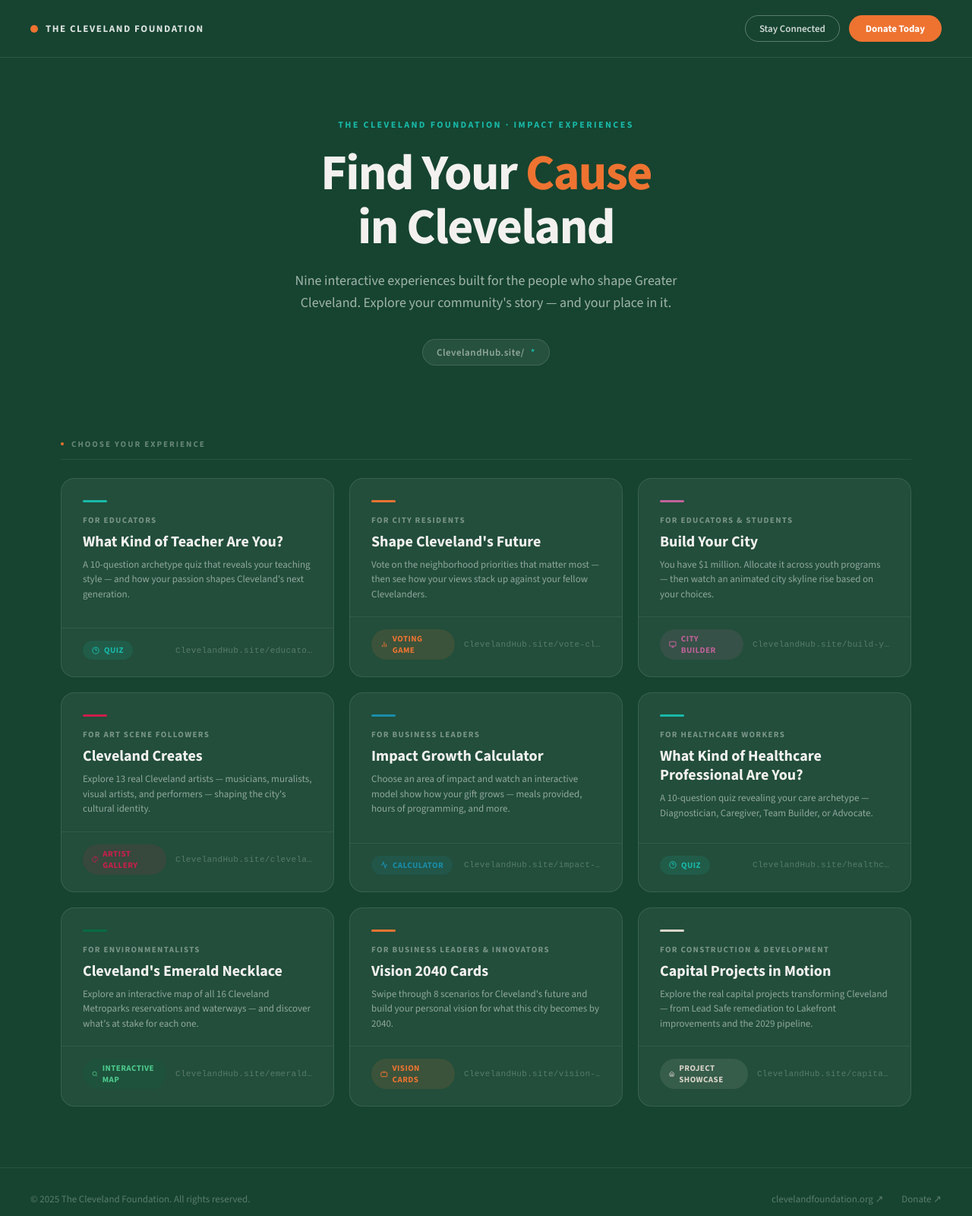
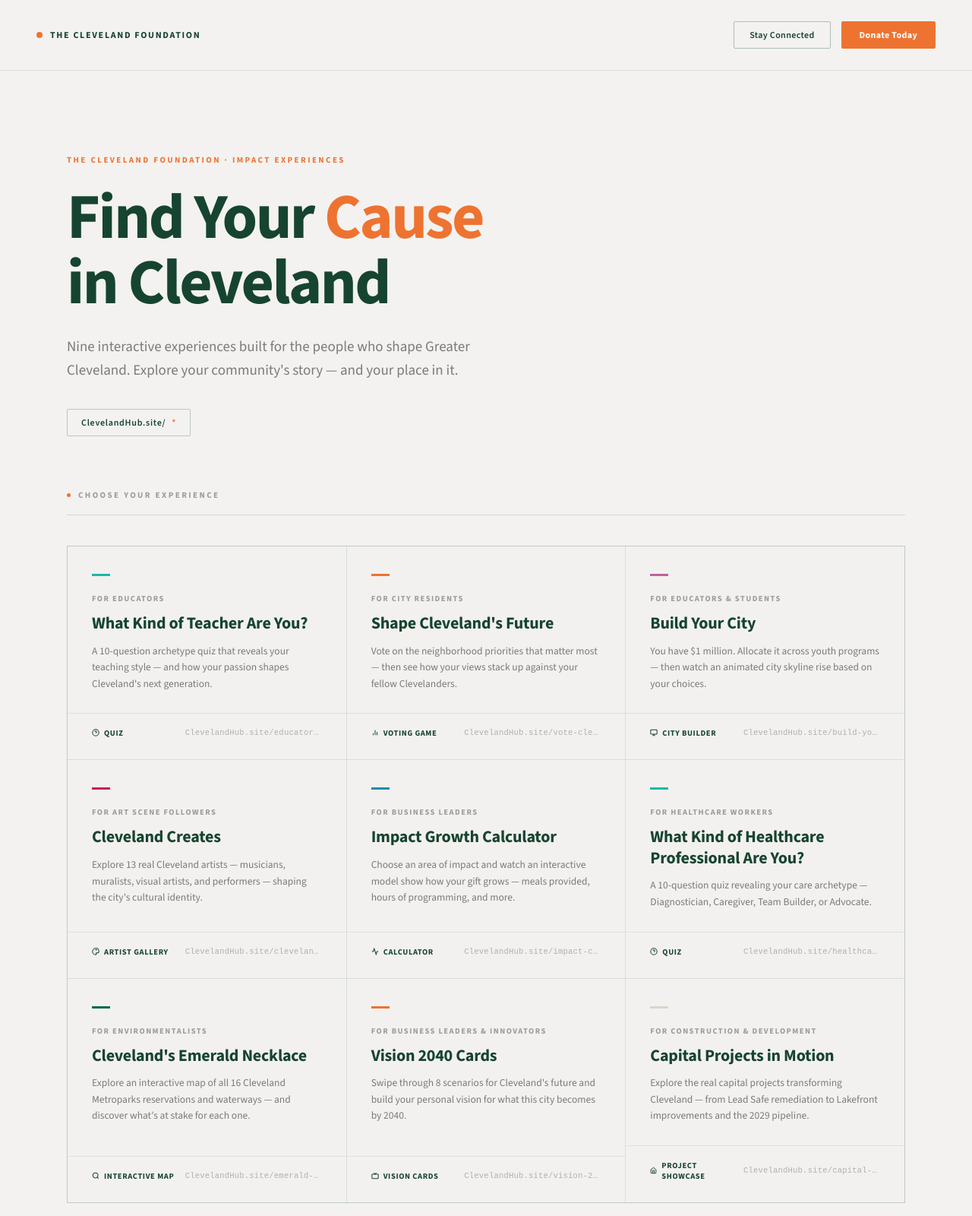
Before and after one commit to mobrien216/TheHubMVP, a plain HTML site: page index.html in a window 1280 px wide. Shown: the top 1600 px of the page at 76% size. Drawn offline with nearby package versions, Linux system fonts and the light colour scheme.

Commit message:
Add files via upload

```diff
--- a/index.html
+++ b/index.html
@@ -11,84 +11,86 @@
   --green:#164430;--mid:#086C43;--orange:#EE7331;--red:#CC1E4B;
   --aqua:#19B9A9;--blue:#1A8DA9;--pink:#C0629A;--gray:#F3F2F0;
   --tan:#DBD5CA;--white:#F3F1EF;
+  --ink:#1a1a1a;
   --font:'Source Sans 3','Source Sans Pro',sans-serif;
 }
 *,*::before,*::after{box-sizing:border-box;margin:0;padding:0}
-body{font-family:var(--font);background:var(--green);color:var(--white);min-height:100vh;overflow-x:hidden}
+body{font-family:var(--font);background:var(--gray);color:var(--ink);min-height:100vh;overflow-x:hidden}
 
 /* ── HEADER ── */
-.site-header{display:flex;align-items:center;justify-content:space-between;padding:20px 40px;border-bottom:1px solid rgba(255,255,255,.1);position:sticky;top:0;background:var(--green);z-index:100;gap:16px}
+.site-header{display:flex;align-items:center;justify-content:space-between;padding:28px 48px;border-bottom:1px solid rgba(22,68,48,.12);position:sticky;top:0;background:var(--gray);z-index:100;gap:16px}
 .logo-badge{display:flex;align-items:center;gap:10px;text-decoration:none}
-.logo-dot{width:10px;height:10px;border-radius:50%;background:var(--orange);flex-shrink:0}
-.logo-text{font-size:13px;font-weight:700;letter-spacing:.12em;text-transform:uppercase;color:rgba(255,255,255,.85)}
-.header-ctas{display:flex;gap:12px;align-items:center}
-.btn-ghost{background:transparent;border:1.5px solid rgba(255,255,255,.3);color:rgba(255,255,255,.8);padding:8px 18px;border-radius:50px;font-family:var(--font);font-size:13px;font-weight:600;cursor:pointer;text-decoration:none;transition:all .2s}
-.btn-ghost:hover{border-color:var(--orange);color:var(--orange)}
-.btn-donate{background:var(--orange);border:none;color:#fff;padding:9px 22px;border-radius:50px;font-family:var(--font);font-size:13px;font-weight:700;cursor:pointer;text-decoration:none;transition:all .2s}
-.btn-donate:hover{background:#d4631f;transform:translateY(-1px)}
+.logo-dot{width:8px;height:8px;border-radius:50%;background:var(--orange);flex-shrink:0}
+.logo-text{font-size:12px;font-weight:700;letter-spacing:.14em;text-transform:uppercase;color:var(--green)}
+.header-ctas{display:flex;gap:14px;align-items:center}
+.btn-ghost{background:transparent;border:1px solid rgba(22,68,48,.3);color:var(--green);padding:9px 20px;border-radius:2px;font-family:var(--font);font-size:12px;font-weight:600;letter-spacing:.03em;cursor:pointer;text-decoration:none;transition:all .2s}
+.btn-ghost:hover{border-color:var(--green);background:var(--green);color:var(--white)}
+.btn-donate{background:var(--orange);border:none;color:#fff;padding:10px 24px;border-radius:2px;font-family:var(--font);font-size:12px;font-weight:700;letter-spacing:.03em;cursor:pointer;text-decoration:none;transition:all .2s}
+.btn-donate:hover{background:var(--green)}
 
 /* ── HERO ── */
-.hero{padding:80px 40px 56px;text-align:center;max-width:820px;margin:0 auto;position:relative}
-.hero-eyebrow{font-size:12px;font-weight:700;letter-spacing:.2em;text-transform:uppercase;color:var(--aqua);margin-bottom:20px}
-.hero-title{font-size:clamp(36px,6vw,66px);font-weight:700;line-height:1.08;margin-bottom:20px;letter-spacing:-.025em}
+.hero{padding:110px 48px 70px;text-align:left;max-width:1200px;margin:0 auto;position:relative}
+.hero-eyebrow{font-size:11px;font-weight:700;letter-spacing:.22em;text-transform:uppercase;color:var(--orange);margin-bottom:24px}
+.hero-title{font-size:clamp(40px,7vw,84px);font-weight:700;line-height:1.02;margin-bottom:28px;letter-spacing:-.03em;color:var(--green);max-width:900px}
 .hero-title span{color:var(--orange)}
-.hero-subtitle{font-size:18px;color:rgba(255,255,255,.6);line-height:1.65;max-width:560px;margin:0 auto 32px}
-.hero-domain{display:inline-flex;align-items:center;gap:8px;background:rgba(255,255,255,.07);border:1px solid rgba(255,255,255,.12);border-radius:50px;padding:8px 18px;font-size:13px;font-weight:600;color:rgba(255,255,255,.5);letter-spacing:.04em}
-.hero-domain span{color:var(--aqua)}
+.hero-subtitle{font-size:19px;color:rgba(26,26,26,.55);line-height:1.6;max-width:560px;margin-bottom:36px;font-weight:300}
+.hero-domain{display:inline-flex;align-items:center;gap:8px;background:transparent;border:1px solid rgba(22,68,48,.25);border-radius:2px;padding:9px 18px;font-size:12px;font-weight:600;color:var(--green);letter-spacing:.06em}
+.hero-domain span{color:var(--orange)}
 
 /* ── GRID SECTION ── */
-.grid-section{padding:40px 40px 80px;max-width:1200px;margin:0 auto}
-.grid-label{font-size:11px;font-weight:700;letter-spacing:.18em;text-transform:uppercase;color:rgba(255,255,255,.35);margin-bottom:24px;padding-bottom:12px;border-bottom:1px solid rgba(255,255,255,.08);display:flex;align-items:center;gap:10px}
-.grid-label::before{content:'';width:4px;height:4px;border-radius:50%;background:var(--orange)}
+.grid-section{padding:0 48px 120px;max-width:1200px;margin:0 auto}
+.grid-label{font-size:11px;font-weight:700;letter-spacing:.22em;text-transform:uppercase;color:rgba(26,26,26,.4);margin-bottom:40px;padding-bottom:18px;border-bottom:1px solid rgba(22,68,48,.15);display:flex;align-items:center;gap:10px}
+.grid-label::before{content:'';width:5px;height:5px;border-radius:50%;background:var(--orange)}
 
-.cards-grid{display:grid;grid-template-columns:repeat(auto-fill,minmax(300px,1fr));gap:20px}
+.cards-grid{display:grid;grid-template-columns:repeat(auto-fill,minmax(320px,1fr));gap:1px;background:rgba(22,68,48,.12);border:1px solid rgba(22,68,48,.12)}
 
 /* ── CARD ── */
-.card{background:rgba(255,255,255,.055);border:1px solid rgba(255,255,255,.1);border-radius:18px;padding:0;text-decoration:none;color:var(--white);transition:all .25s;cursor:pointer;display:flex;flex-direction:column;position:relative;overflow:hidden}
-.card:hover{transform:translateY(-5px);border-color:rgba(255,255,255,.22);box-shadow:0 20px 48px rgba(0,0,0,.35)}
-.card-top{padding:28px 28px 0}
-.card-accent-bar{width:32px;height:3px;border-radius:2px;margin-bottom:16px}
-.card-audience{font-size:11px;font-weight:700;letter-spacing:.12em;text-transform:uppercase;color:rgba(255,255,255,.4);margin-bottom:8px}
-.card-title{font-size:20px;font-weight:700;line-height:1.25;margin-bottom:8px}
-.card-desc{font-size:13px;color:rgba(255,255,255,.5);line-height:1.5;margin-bottom:20px}
-.card-bottom{padding:16px 28px 22px;margin-top:auto;border-top:1px solid rgba(255,255,255,.07);display:flex;align-items:center;justify-content:space-between;gap:12px}
-.card-type-chip{display:inline-flex;align-items:center;gap:6px;font-size:11px;font-weight:700;padding:5px 12px;border-radius:20px;background:rgba(255,255,255,.07);color:rgba(255,255,255,.6);letter-spacing:.04em;text-transform:uppercase}
-.card-url{font-size:11px;color:rgba(255,255,255,.25);font-family:monospace;letter-spacing:.03em;white-space:nowrap;overflow:hidden;text-overflow:ellipsis;max-width:180px}
-.card:hover .card-url{color:rgba(255,255,255,.45)}
+.card{background:var(--white);text-decoration:none;color:var(--ink);transition:all .3s cubic-bezier(.4,0,.2,1);cursor:pointer;display:flex;flex-direction:column;position:relative;overflow:hidden}
+.card:hover{background:var(--gray);transform:translateY(-6px);box-shadow:0 24px 48px rgba(22,68,48,.14);z-index:2}
+.card-top{padding:36px 32px 0}
+.card-accent-bar{width:24px;height:3px;border-radius:0;margin-bottom:22px;transition:width .3s ease}
+.card:hover .card-accent-bar{width:40px}
+.card-audience{font-size:10.5px;font-weight:700;letter-spacing:.14em;text-transform:uppercase;color:rgba(26,26,26,.4);margin-bottom:12px}
+.card-title{font-size:22px;font-weight:700;line-height:1.25;margin-bottom:12px;color:var(--green);letter-spacing:-.01em}
+.card-desc{font-size:13.5px;color:rgba(26,26,26,.55);line-height:1.6;margin-bottom:28px;font-weight:300}
+.card-bottom{padding:18px 32px 28px;margin-top:auto;border-top:1px solid rgba(22,68,48,.1);display:flex;align-items:center;justify-content:space-between;gap:12px}
+.card-type-chip{display:inline-flex;align-items:center;gap:6px;font-size:10.5px;font-weight:700;padding:0;border-radius:0;background:transparent;color:var(--green);letter-spacing:.06em;text-transform:uppercase}
+.card-url{font-size:10.5px;color:rgba(26,26,26,.3);font-family:monospace;letter-spacing:.02em;white-space:nowrap;overflow:hidden;text-overflow:ellipsis;max-width:180px}
+.card:hover .card-url{color:var(--orange)}
 
 /* ── FOOTER ── */
-.site-footer{border-top:1px solid rgba(255,255,255,.08);padding:32px 40px;display:flex;align-items:center;justify-content:space-between;flex-wrap:wrap;gap:16px}
-.footer-copy{font-size:13px;color:rgba(255,255,255,.3)}
-.footer-links{display:flex;gap:24px}
-.footer-link{color:rgba(255,255,255,.3);text-decoration:none;font-size:13px;transition:color .2s}
+.site-footer{border-top:1px solid rgba(22,68,48,.12);padding:36px 48px;display:flex;align-items:center;justify-content:space-between;flex-wrap:wrap;gap:16px;max-width:1200px;margin:0 auto}
+.footer-copy{font-size:12px;color:rgba(26,26,26,.4)}
+.footer-links{display:flex;gap:28px}
+.footer-link{color:rgba(26,26,26,.4);text-decoration:none;font-size:12px;letter-spacing:.02em;transition:color .2s}
 .footer-link:hover{color:var(--orange)}
 
 /* ── EMAIL MODAL ── */
-.modal-overlay{position:fixed;inset:0;background:rgba(0,0,0,.7);z-index:200;display:flex;align-items:center;justify-content:center;padding:20px;opacity:0;pointer-events:none;transition:opacity .25s}
+.modal-overlay{position:fixed;inset:0;background:rgba(22,68,48,.5);z-index:200;display:flex;align-items:center;justify-content:center;padding:20px;opacity:0;pointer-events:none;transition:opacity .25s}
 .modal-overlay.open{opacity:1;pointer-events:auto}
-.modal{background:var(--green);border:1px solid rgba(255,255,255,.15);border-radius:20px;padding:40px;max-width:420px;width:100%;position:relative;transform:scale(.96);transition:transform .25s}
+.modal{background:var(--white);border:1px solid rgba(22,68,48,.15);border-radius:2px;padding:44px;max-width:420px;width:100%;position:relative;transform:scale(.97);transition:transform .25s}
 .modal-overlay.open .modal{transform:scale(1)}
-.modal-close{position:absolute;top:16px;right:20px;background:none;border:none;color:rgba(255,255,255,.4);font-size:24px;cursor:pointer;line-height:1}
-.modal-close:hover{color:var(--white)}
-.modal h3{font-size:22px;font-weight:700;margin-bottom:8px}
-.modal p{font-size:14px;color:rgba(255,255,255,.6);margin-bottom:24px;line-height:1.55}
-.modal input{width:100%;padding:13px 16px;border-radius:10px;border:1.5px solid rgba(255,255,255,.15);background:rgba(255,255,255,.06);color:var(--white);font-family:var(--font);font-size:15px;margin-bottom:12px;outline:none;transition:border-color .2s}
+.modal-close{position:absolute;top:18px;right:22px;background:none;border:none;color:rgba(26,26,26,.4);font-size:24px;cursor:pointer;line-height:1}
+.modal-close:hover{color:var(--ink)}
+.modal h3{font-size:24px;font-weight:700;margin-bottom:10px;color:var(--green)}
+.modal p{font-size:14px;color:rgba(26,26,26,.55);margin-bottom:26px;line-height:1.6;font-weight:300}
+.modal input{width:100%;padding:14px 16px;border-radius:2px;border:1px solid rgba(22,68,48,.2);background:var(--gray);color:var(--ink);font-family:var(--font);font-size:15px;margin-bottom:12px;outline:none;transition:border-color .2s}
 .modal input:focus{border-color:var(--orange)}
-.modal input::placeholder{color:rgba(255,255,255,.3)}
-.modal .submit-btn{width:100%;padding:13px;border-radius:10px;background:var(--orange);border:none;color:#fff;font-family:var(--font);font-size:15px;font-weight:700;cursor:pointer;transition:all .2s}
-.modal .submit-btn:hover{background:#d4631f}
+.modal input::placeholder{color:rgba(26,26,26,.35)}
+.modal .submit-btn{width:100%;padding:14px;border-radius:2px;background:var(--orange);border:none;color:#fff;font-family:var(--font);font-size:15px;font-weight:700;letter-spacing:.02em;cursor:pointer;transition:all .2s}
+.modal .submit-btn:hover{background:var(--green)}
 .success-msg{display:none;text-align:center;padding:20px 0}
-.success-msg h4{font-size:18px;font-weight:700;margin-bottom:8px}
-.success-msg p{font-size:14px;color:rgba(255,255,255,.6)}
+.success-msg h4{font-size:18px;font-weight:700;margin-bottom:8px;color:var(--green)}
+.success-msg p{font-size:14px;color:rgba(26,26,26,.55)}
 
 @media(max-width:640px){
-  .site-header{padding:16px 20px}
+  .site-header{padding:18px 24px}
   .header-ctas .btn-ghost{display:none}
-  .hero{padding:50px 20px 36px}
-  .grid-section{padding:28px 16px 60px}
+  .hero{padding:64px 24px 44px}
+  .grid-section{padding:0 16px 70px}
   .cards-grid{grid-template-columns:1fr}
-  .site-footer{padding:24px 20px}
-  .footer-links{gap:16px}
+  .site-footer{padding:28px 24px}
+  .footer-links{gap:18px}
 }
 </style>
 </head>
@@ -124,7 +126,7 @@
         <div class="card-desc">A 10-question archetype quiz that reveals your teaching style — and how your passion shapes Cleveland's next generation.</div>
       </div>
       <div class="card-bottom">
-        <div class="card-type-chip" style="background:rgba(25,185,169,.12);color:var(--aqua)">
+        <div class="card-type-chip">
           <svg width="10" height="10" viewBox="0 0 24 24" fill="none" stroke="currentColor" stroke-width="2.5"><circle cx="12" cy="12" r="10"/><path d="M9.09 9a3 3 0 0 1 5.83 1c0 2-3 3-3 3"/><line x1="12" y1="17" x2="12.01" y2="17"/></svg>
           Quiz
         </div>
@@ -140,7 +142,7 @@
         <div class="card-desc">Vote on the neighborhood priorities that matter most — then see how your views stack up against your fellow Clevelanders.</div>
       </div>
       <div class="card-bottom">
-        <div class="card-type-chip" style="background:rgba(238,115,49,.12);color:var(--orange)">
+        <div class="card-type-chip">
           <svg width="10" height="10" viewBox="0 0 24 24" fill="none" stroke="currentColor" stroke-width="2.5"><path d="M18 20V10"/><path d="M12 20V4"/><path d="M6 20v-6"/></svg>
           Voting Game
         </div>
@@ -156,7 +158,7 @@
         <div class="card-desc">You have $1 million. Allocate it across youth programs — then watch an animated city skyline rise based on your choices.</div>
       </div>
       <div class="card-bottom">
-        <div class="card-type-chip" style="background:rgba(192,98,154,.12);color:var(--pink)">
+        <div class="card-type-chip">
           <svg width="10" height="10" viewBox="0 0 24 24" fill="none" stroke="currentColor" stroke-width="2.5"><rect x="2" y="3" width="20" height="14" rx="2"/><path d="M8 21h8M12 17v4"/></svg>
           City Builder
         </div>
@@ -172,7 +174,7 @@
         <div class="card-desc">Explore 13 real Cleveland artists — musicians, muralists, visual artists, and performers — shaping the city's cultural identity.</div>
       </div>
       <div class="card-bottom">
-        <div class="card-type-chip" style="background:rgba(204,30,75,.12);color:var(--red)">
+        <div class="card-type-chip">
           <svg width="10" height="10" viewBox="0 0 24 24" fill="none" stroke="currentColor" stroke-width="2.5"><circle cx="13.5" cy="6.5" r="1" fill="currentColor"/><path d="M12 2C6.5 2 2 6.5 2 12s4.5 10 10 10c.926 0 1.648-.746 1.648-1.688 0-.437-.18-.835-.47-1.125C12.708 17.237 13.5 16.5 14.5 16.5H17c2.761 0 5-2.239 5-5S19.761 2 17 2H12z"/></svg>
           Artist Gallery
         </div>
@@ -188,7 +190,7 @@
         <div class="card-desc">Choose an area of impact and watch an interactive model show how your gift grows — meals provided, hours of programming, and more.</div>
       </div>
       <div class="card-bottom">
-        <div class="card-type-chip" style="background:rgba(26,141,169,.12);color:var(--blue)">
+        <div class="card-type-chip">
           <svg width="10" height="10" viewBox="0 0 24 24" fill="none" stroke="currentColor" stroke-width="2.5"><polyline points="22 12 18 12 15 21 9 3 6 12 2 12"/></svg>
           Calculator
         </div>
@@ -204,7 +206,7 @@
         <div class="card-desc">A 10-question quiz revealing your care archetype — Diagnostician, Caregiver, Team Builder, or Advocate.</div>
       </div>
       <div class="card-bottom">
-        <div class="card-type-chip" style="background:rgba(25,185,169,.12);color:var(--aqua)">
+        <div class="card-type-chip">
           <svg width="10" height="10" viewBox="0 0 24 24" fill="none" stroke="currentColor" stroke-width="2.5"><circle cx="12" cy="12" r="10"/><path d="M9.09 9a3 3 0 0 1 5.83 1c0 2-3 3-3 3"/><line x1="12" y1="17" x2="12.01" y2="17"/></svg>
           Quiz
         </div>
@@ -220,7 +222,7 @@
         <div class="card-desc">Explore an interactive map of all 16 Cleveland Metroparks reservations and waterways — and discover what's at stake for each one.</div>
       </div>
       <div class="card-bottom">
-        <div class="card-type-chip" style="background:rgba(8,108,67,.15);color:#4ecb8d">
+        <div class="card-type-chip">
           <svg width="10" height="10" viewBox="0 0 24 24" fill="none" stroke="currentColor" stroke-width="2.5"><circle cx="11" cy="11" r="8"/><line x1="21" y1="21" x2="16.65" y2="16.65"/></svg>
           Interactive Map
         </div>
@@ -236,7 +238,7 @@
         <div class="card-desc">Swipe through 8 scenarios for Cleveland's future and build your personal vision for what this city becomes by 2040.</div>
       </div>
       <div class="card-bottom">
-        <div class="card-type-chip" style="background:rgba(238,115,49,.12);color:var(--orange)">
+        <div class="card-type-chip">
           <svg width="10" height="10" viewBox="0 0 24 24" fill="none" stroke="currentColor" stroke-width="2.5"><rect x="2" y="7" width="20" height="14" rx="2"/><path d="M16 3l-4 4-4-4"/></svg>
           Vision Cards
         </div>
@@ -252,7 +254,7 @@
         <div class="card-desc">Explore the real capital projects transforming Cleveland — from Lead Safe remediation to Lakefront improvements and the 2029 pipeline.</div>
       </div>
       <div class="card-bottom">
-        <div class="card-type-chip" style="background:rgba(219,213,202,.1);color:var(--tan)">
+        <div class="card-type-chip">
           <svg width="10" height="10" viewBox="0 0 24 24" fill="none" stroke="currentColor" stroke-width="2.5"><path d="M3 9l9-7 9 7v11a2 2 0 0 1-2 2H5a2 2 0 0 1-2-2z"/><polyline points="9 22 9 12 15 12 15 22"/></svg>
           Project Showcase
         </div>
```
